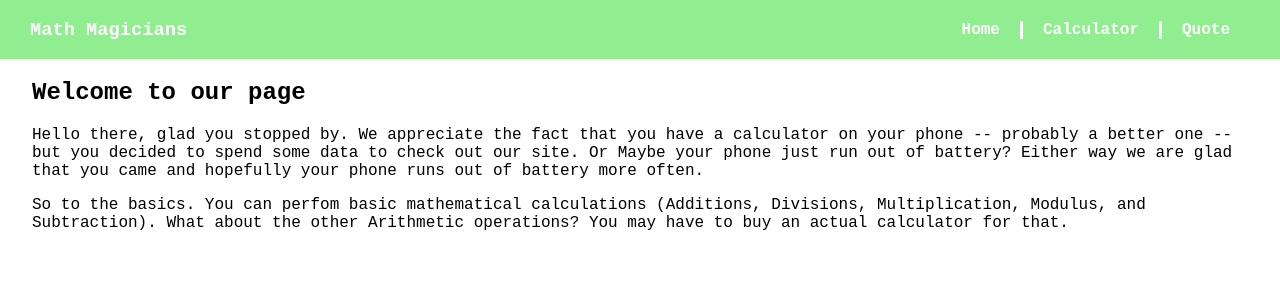
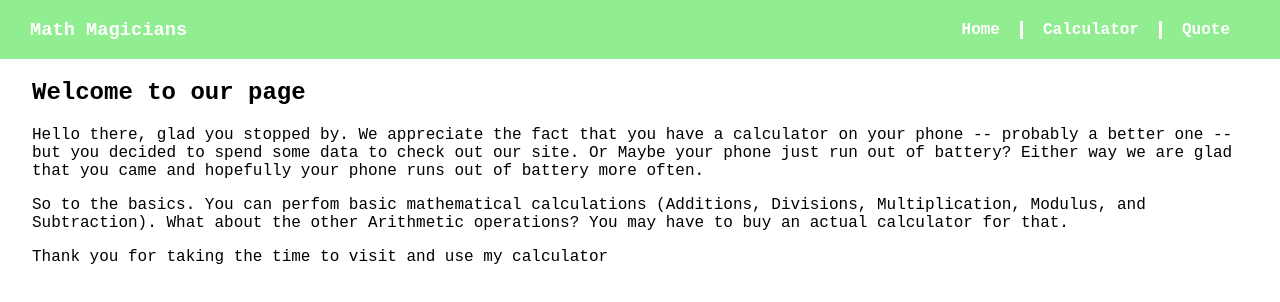
Before and after one commit to emmyobonyo/Math-Magicians-React, a React (Create React App) app: page / in a window 1280 px wide. Shown: the top 302 px of the page. Built offline with nearby package versions, Linux system fonts and the light colour scheme.

Commit message:
Add some text to the home pge

```diff
--- a/src/components/Home.js
+++ b/src/components/Home.js
@@ -21,6 +21,7 @@ function Home() {
         Arithmetic operations? You may have to buy an actual
         calculator for that.
       </p>
+      <p>Thank you for taking the time to visit and use my calculator</p>
     </div>
   );
 }
```
